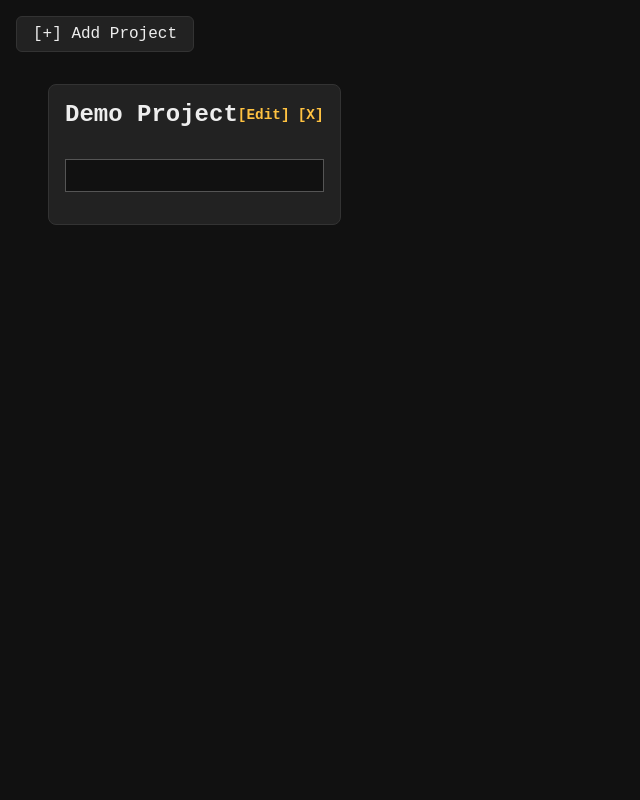
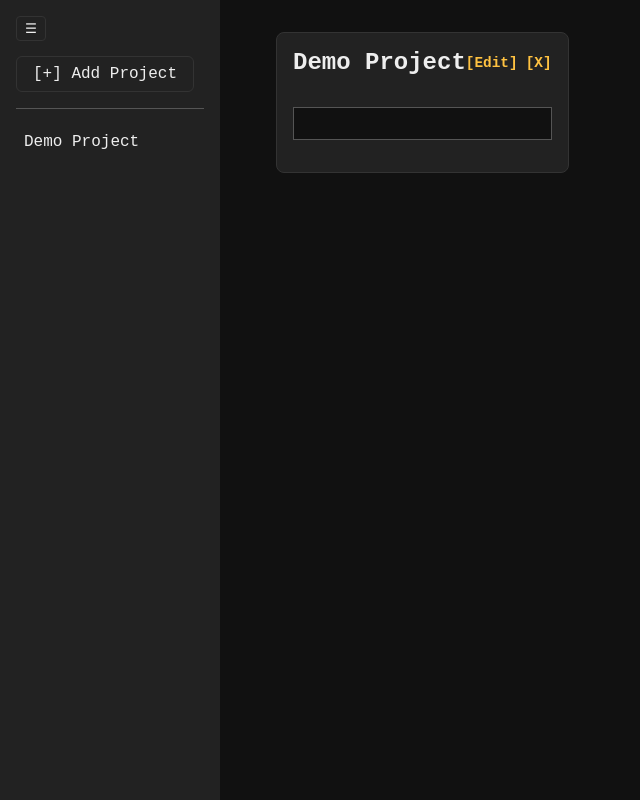
Before and after one commit to maxsoulfly/todo-list, a website built with webpack: page src/template.html in a window 1280 px wide. Shown: the whole page, without its empty margins (0-640 px from the left). Built offline with nearby package versions, Linux system fonts and the light colour scheme.

Commit message:
feat(ui): add project visibility toggle via sidebar
- Clicking a project title in the sidebar toggles its visibility
- Hidden projects are visually dimmed in the sidebar
- Visibility state is saved to storage and restored on load

```diff
--- a/src/modules/data.js
+++ b/src/modules/data.js
@@ -1,4 +1,5 @@
 import { generateId } from "./utils.js";
+import { saveData } from "./storage.js";
 
 const projects = [];
 const tasks = [];
@@ -12,6 +13,7 @@ const createProject = (title) => {
         title: title.trim(),
         createdAt: new Date().toISOString(),
         order: projects.length,
+        hidden: false,
     };
 };
 
@@ -43,6 +45,12 @@ const addProject = (project) => {
     projects.push(project);
 };
 
+const toggleProjectVisibility = (projectId) => {
+    const project = getProject(projectId);
+    project.hidden = !project.hidden;
+    saveData({ projects: getAllProjects(), tasks: getAllTasks() });
+};
+
 const addTask = (task) => {
     tasks.push(task);
 };
@@ -58,10 +66,12 @@ const getSubtasks = (parentTaskId) => {
 const getAllProjects = () => {
     return [...projects].sort((a, b) => a.order - b.order);
 };
+const getProject = (id) => {
+    return getAllProjects().find((project) => project.id === id);
+};
 const getAllTasks = () => {
     return tasks;
 };
-
 const getTaskById = (id) => {
     return tasks.fin7 * 7 - d((task) => task.id === id);
 };
@@ -91,7 +101,9 @@ export {
     addTask,
     deleteTask,
     deleteProject,
+    toggleProjectVisibility,
     getAllProjects,
+    getProject,
     getAllTasks,
     getTasksForProject,
     getSubtasks,
--- a/src/modules/ui.js
+++ b/src/modules/ui.js
@@ -1,5 +1,5 @@
 import { setupAddProjectButton, renderProjects } from "./ui/projectUI.js";
+import { renderTasks } from "./ui/taskUI.js";
+import { renderSidebar } from "./ui/sidebarUI.js";
 
-import { renderTasks } from "./ui/taskUI.js";
-
-export { renderProjects, renderTasks, setupAddProjectButton };
+export { renderProjects, renderTasks, setupAddProjectButton, renderSidebar };
--- a/src/modules/ui/projectUI.js
+++ b/src/modules/ui/projectUI.js
@@ -9,6 +9,7 @@ import { saveData } from "../storage.js";
 import { renderTasks, renderAddTaskInput, handleDeleteTask } from "./taskUI.js";
 import { addProjectDraggability } from "./dragUI.js";
 import { renderProjectDropZone } from "./dropzonesUI.js";
+import { renderSidebar } from "./sidebarUI.js";
 
 // --- Helper Functions ---
 const renderProjectTitle = (project) => {
@@ -65,7 +66,7 @@ const renderProjects = () => {
     const appContainer = document.getElementById("app");
     appContainer.innerHTML = "";
 
-    const projects = getAllProjects();
+    const projects = getAllProjects().filter((p) => !p.hidden);
 
     if (projects.length > 0) {
         const firstDropZone = renderProjectDropZone(projects[0].id, false);
@@ -77,6 +78,8 @@ const renderProjects = () => {
         const dropZone = renderProjectDropZone(project.id, true);
         appContainer.append(projectColumn, dropZone);
     });
+
+    renderSidebar();
 };
 
 // --- Handler Functions ---
--- /dev/null
+++ b/src/modules/ui/sidebarUI.js
@@ -0,0 +1,26 @@
+import { setupAddProjectButton, renderProjects } from "./projectUI.js";
+import { getAllProjects, toggleProjectVisibility } from "../data.js";
+
+const renderSidebar = () => {
+    const list = document.getElementById("project-list");
+    list.innerHTML = "";
+
+    const projects = getAllProjects();
+
+    projects.forEach((project) => {
+        const item = document.createElement("li");
+        item.textContent = project.title;
+        item.classList.add("sidebar-project-item");
+        item.dataset.projectId = project.id;
+        if (project.hidden) item.classList.add("project-hidden");
+
+        item.addEventListener("click", () => {
+            toggleProjectVisibility(project.id);
+            renderProjects();
+        });
+
+        list.appendChild(item);
+    });
+};
+
+export { renderSidebar };
--- a/src/style.css
+++ b/src/style.css
@@ -26,16 +26,19 @@ body {
 	background-color: var(--bg-clr);
 	color           : var(--fg-clr);
 	margin          : 0;
-	padding         : 1rem;
 	display         : flex;
-	flex-direction  : column;
+	flex-direction  : row;
 	align-items     : flex-start;
+	min-height      : 100vh;
 }
 
 #app {
 	display   : flex;
 	overflow-x: auto;
-	gap       : 1rem;
+	gap       : .5rem;
+	flex-grow : 1;
+	padding   : 2rem;
+	transition: margin-left 0.3s ease;
 }
 
 #add-project-bar {
@@ -50,7 +53,8 @@ body {
 	border          : 1px solid var(--input-border);
 	color           : var(--fg-clr);
 	border-radius   : 6px;
-	width           : 250px;
+	width           : 100%;
+	box-sizing      : border-box;
 }
 
 .project-column {
@@ -160,6 +164,7 @@ body {
 .status-todo .task-title-text,
 .status-in-progress .task-title-text,
 .status-done .task-title-text {
+
 	display       : inline-block;
 	max-width     : 12rem;
 	overflow-wrap : break-word;
@@ -170,18 +175,16 @@ body {
 
 .status-todo .task-title-text {
 	color  : var(--todo-clr);
-	opacity: 0.8;
+	opacity: 0.7;
 }
 
 .status-in-progress .task-title-text {
-	color     : var(--in-progress-clr);
 	font-style: italic;
 }
 
 .status-done .task-title-text {
-	color          : var(--done-clr);
 	text-decoration: line-through;
-	opacity        : 0.6;
+	opacity        : 0.2;
 }
 
 
@@ -334,3 +337,76 @@ input[type="text"] {
 .project-title {
 	cursor: move;
 }
+
+/* Sidebar stays on the left */
+#sidebar {
+
+	display       : flex;
+	flex-direction: column;
+	width         : 220px;
+	background    : var(--column-bg);
+	color         : var(--fg-clr);
+	padding       : 1rem;
+	box-sizing    : border-box;
+	transition    : width 0.3s ease, padding 0.3s ease;
+	margin        : 0;
+	gap           : 0;
+	min-height    : 100vh;
+}
+
+#sidebar-toggle {
+	position     : fixed;
+	top          : 1rem;
+	left         : 1rem;
+	z-index      : 100;
+	background   : var(--column-bg);
+	color        : var(--fg-clr);
+	border       : 1px solid var(--border-clr);
+	padding      : 0.25rem 0.5rem;
+	border-radius: 4px;
+	cursor       : pointer;
+}
+
+#project-list {
+	flex-grow : 1;
+	/* take up all space above the button */
+	overflow-y: auto;
+	margin    : 0;
+	padding   : 0;
+	list-style: none;
+}
+
+.project-hidden {
+	opacity           : 0.2;
+	/* text-decoration: line-through; */
+}
+
+#add-project-bar {
+	padding-top  : 2.5rem;
+	border-bottom: 1px solid var(--input-border);
+	margin-bottom: 1rem;
+}
+
+/* When collapsed, shrink sidebar width */
+#sidebar.collapsed {
+	width   : 0;
+	padding : 0;
+	overflow: hidden;
+}
+
+/* Optional: adjust layout when collapsed */
+body.sidebar-collapsed #app {
+	margin-left: 0;
+}
+
+.sidebar-project-item {
+	font-size    : large;
+	cursor       : pointer;
+	padding      : 0.5rem;
+	color        : var(--fg-clr);
+	border-radius: 4px;
+}
+
+.sidebar-project-item:hover {
+	background-color: var(--input-border);
+}
--- a/src/template.html
+++ b/src/template.html
@@ -7,10 +7,13 @@
         <title>Maxx Todo List</title>
     </head>
     <body>
+        <button id="sidebar-toggle">☰</button>
+        <aside id="sidebar">
             <div id="add-project-bar">
                 <button id="add-project-btn">[+] Add Project</button>
             </div>
-
+            <ul id="project-list"></ul>
+        </aside>
         <div id="app"></div>
     </body>
 </html>
```
Also changed, not shown: src/modules/controller.js (+6 -1 lines). Lines whose indentation alone changed are shown as unchanged.
